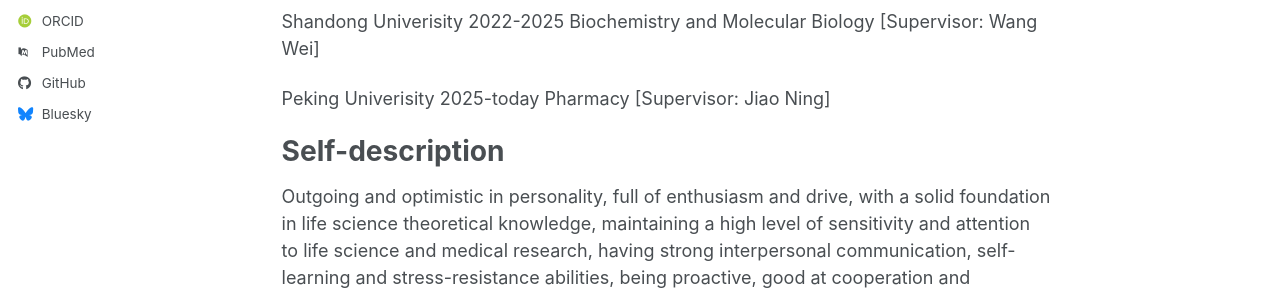
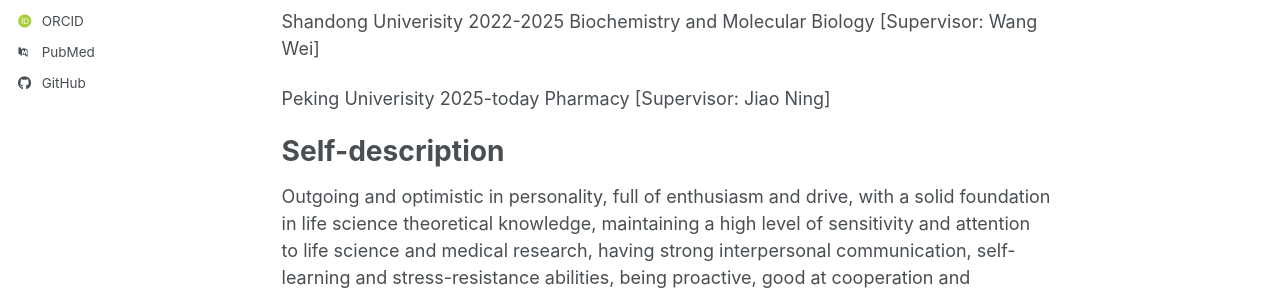
Before and after one commit to leeyongyue1019-spec/leeyongyue1019-spec.github.io, a Jekyll site: the page built from _pages/about.md, in a window 1280 px wide. Shown: the part 520-815 px from the top of the page. Built offline with Jekyll 4.4.1, drawn with Linux system fonts in a browser that asks for light colours; some web fonts are replaced; a script bundle is joined from its source files by our own code; library files that are not in the unit come from our copies.

Commit message:
Update _config.yml

```diff
--- a/_config.yml
+++ b/_config.yml
@@ -30,7 +30,7 @@ author:
   location         : "Beijing China"
   employer         :
   uri              : # URL
-  email            : "none@example.org"
+  email            : "360231533@qq.com"
 
   # Academic websites
   academia         : # URL
@@ -57,7 +57,7 @@ author:
 
   # Social media
   artstation       : # Username
-  bluesky          : "bsky.app" # Replace this with you Bluesky username
+  bluesky          : #"bsky.app" # Replace this with you Bluesky username
   facebook         : # Username
   flickr           : # Username
   foursquare       : # Username
```
